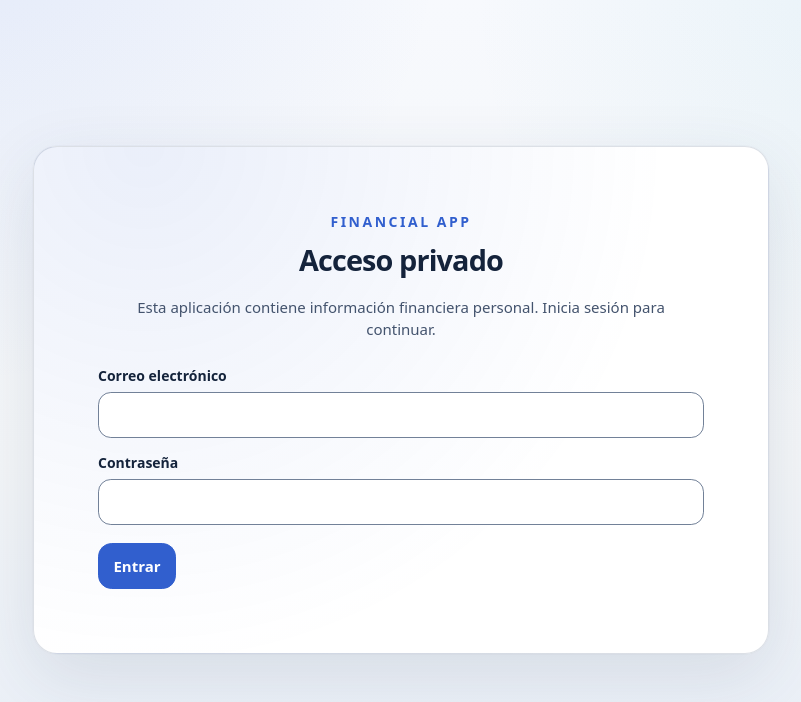
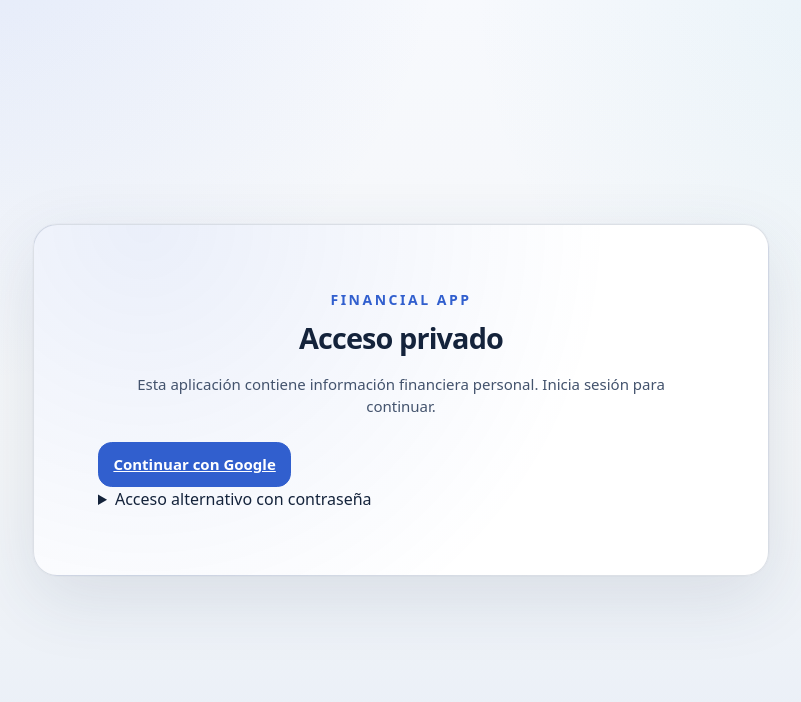
Before and after one commit to massmedi-cpu/Finanzas-3.0, a Next.js app: page /login in a window 1280 px wide. Shown: the top 702 px of the page, without its empty margins (239-1040 px from the left). Built offline with nearby package versions, Linux system fonts and the light colour scheme; no server answers.

Commit message:
feat(auth): make Google the primary sign-in option; retain hidden password recovery

```diff
--- a/app/login/login-form.tsx
+++ b/app/login/login-form.tsx
@@ -1,6 +1,7 @@
 "use client";
 
 import { FormEvent, useEffect, useRef, useState } from "react";
+import styles from "./login.module.css";
 
 const LOGIN_ERROR_ID = "login-error";
 
@@ -64,7 +65,16 @@ export default function LoginForm({ nextPath }: Props) {
   }
 
   return (
-    <form
+    <div>
+      <a
+        className={"primary-button " + styles.googleButton}
+        href={"/api/auth/google?next=" + encodeURIComponent(nextPath)}
+      >
+        Continuar con Google
+      </a>
+      <details className={styles.alternativeAccess}>
+        <summary>Acceso alternativo con contraseña</summary>
+        <form
       className="config-form"
       onSubmit={submit}
       noValidate
@@ -113,6 +123,8 @@ export default function LoginForm({ nextPath }: Props) {
           {pending ? "Comprobando…" : "Entrar"}
         </button>
       </div>
-    </form>
+        </form>
+      </details>
+    </div>
   );
 }
```
